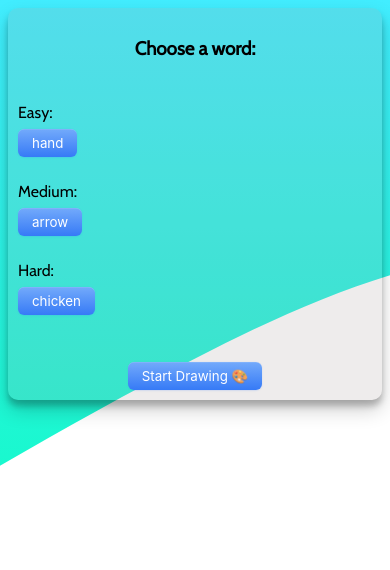
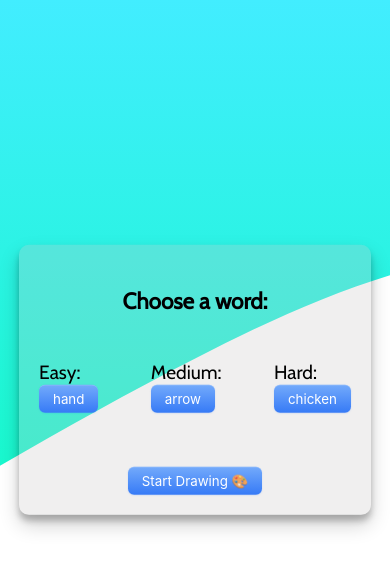
Before and after one commit to AmitFikler/drawing-now, a React (Create React App) app in the folder client/: page /choose in a window 390 px wide. Shown: the top 570 px of the page. Built offline with nearby package versions, Linux system fonts and the light colour scheme; no server answers.

Commit message:
🖌️ Styling whole app

```diff
--- a/client/src/components/CanvasComp.jsx
+++ b/client/src/components/CanvasComp.jsx
@@ -1,8 +1,10 @@
 import { useRef, useState } from 'react';
 import { Stage, Layer, Line } from 'react-konva';
 
-function CanvasComp({ color, socket }) {
+function CanvasComp({ socket }) {
   const [lines, setLines] = useState([]);
+  const [color, setColor] = useState('black');
+
   const isDrawing = useRef(false);
   const stageRef = useRef(null);
 
@@ -41,7 +43,15 @@ function CanvasComp({ color, socket }) {
   //   navigate('/waitingRoom');
   // });
   return (
-    <div>
+    <div className='canvas-div'>
+      <span className='input-span'>
+        Change your color:{' '}
+        <input
+          className='inputColor'
+          type={'color'}
+          onChange={(e) => setColor(e.target.value)}
+        />
+      </span>
       <Stage
         ref={stageRef}
         className='canvas-stage'
--- a/client/src/components/Draw.jsx
+++ b/client/src/components/Draw.jsx
@@ -1,15 +1,12 @@
-import { useState } from 'react';
 import CanvasComp from './CanvasComp';
 import '../style/draw.css';
 
 function Draw({ word, socket }) {
-  const [color, setColor] = useState('black');
   return (
-    <>
+    <div className='draw-page'>
       <h2 className='draw-it'>Draw it: {word.word}</h2>
-      <input type={'color'} onChange={(e) => setColor(e.target.value)} />
-      <CanvasComp color={color} socket={socket} />
-    </>
+      <CanvasComp socket={socket} />
+    </div>
   );
 }
 
--- a/client/src/components/WaitingRoom.jsx
+++ b/client/src/components/WaitingRoom.jsx
@@ -1,11 +1,13 @@
+import '../style/waitingRoom.css';
+import loader from '../style/loader.svg';
+
 function WaitingRoom({ score }) {
   return (
-    <>
-      <div className='waiting-room'>
-        <h1>Waiting for the other player to finish drawing</h1>
-        <h2>Your score is: {score}</h2>
-      </div>
-    </>
+    <div className='waiting-room'>
+      <h1>Waiting for the other player to finish drawing</h1>
+      <img src={loader} alt='loader' />
+      <h2>Your score is: {score}</h2>
+    </div>
   );
 }
 
--- a/client/src/style/App.css
+++ b/client/src/style/App.css
@@ -22,7 +22,7 @@ button {
   font-family: -apple-system, BlinkMacSystemFont, 'Roboto', sans-serif;
   border-radius: 6px;
   border: none;
-
+  cursor: pointer;
   color: #fff;
   background: linear-gradient(180deg, #73aafb 0%, #367AF6 100%);
    background-origin: border-box;
@@ -32,6 +32,10 @@ button {
   touch-action: manipulation;
 }
 
+button:hover {
+  background: linear-gradient(180deg, #85b5fc 0%, #1261f5 100%);
+}
+
 button:focus {
   box-shadow: inset 0px 0.8px 0px -0.25px rgba(255, 255, 255, 0.2), 0px 0.5px 1.5px rgba(54, 122, 246, 0.25), 0px 0px 0px 3.5px rgba(58, 108, 217, 0.5);
   outline: 0;
--- a/client/src/style/choose.css
+++ b/client/src/style/choose.css
@@ -1,5 +1,5 @@
 .choose-word {
-    padding: 10px;
+    padding: 20px;
     display: flex;
     flex-direction: column;
     align-content: center;
@@ -7,16 +7,28 @@
     align-items: center;
     box-shadow: rgba(0, 0, 0, 0.19) 0px 10px 20px, rgba(0, 0, 0, 0.23) 0px 6px 6px;
     border-radius: 10px;
-    background-color: rgba(160, 154, 154, 0.186);
+    background-color: rgba(197, 193, 193, 0.265);
+    position: absolute;
+    font-size: larger;
+    top: 45%;
+    left: 50%;
+    width: 30%;
+    transform: translate(-50%, -50%);
+}
+@media only screen and (max-width: 600px) {
+    .choose-word {
+        width: 80%;
+    }
 }
 
 
 
 .levels {
     display: flex;
-    flex-direction: column;
+    flex-direction: row;
     width: 100%;
     align-content: center;
+    justify-content: space-between;
 }
 
 .level {
--- a/client/src/style/draw.css
+++ b/client/src/style/draw.css
@@ -15,3 +15,26 @@
     justify-content: space-evenly;
     align-items: center;
 }
+
+.inputColor {
+    border-radius: 50%;
+    width: 25px;
+    height: 25px;
+    border: none;
+    border-color: transparent
+}
+
+.canvas-div {
+    text-align: center;
+}
+
+.input-span {
+    margin: 20px;
+}
+
+.draw-page {
+    top: 45%;
+    left: 50%;
+    transform: translate(-50%, -50%);
+    position: absolute;
+}
--- /dev/null
+++ b/client/src/style/waitingRoom.css
@@ -0,0 +1,11 @@
+.waiting-room {
+    text-align: center;
+    position: absolute;
+    top: 45%;
+    left: 50%;
+    transform: translate(-50%, -50%);
+    border: 1px solid;
+    padding: 5%;
+    box-shadow: rgba(0, 0, 0, 0.19) 0px 10px 20px, rgba(0, 0, 0, 0.23) 0px 6px 6px;
+    background-color: rgba(147, 204, 253, 0.582);
+}
--- a/client/src/style/welcome.css
+++ b/client/src/style/welcome.css
@@ -6,6 +6,11 @@
     justify-content: space-evenly;
     align-items: center;
     box-shadow: rgba(0, 0, 0, 0.19) 0px 10px 20px, rgba(0, 0, 0, 0.23) 0px 6px 6px;
-    border-radius: 10px;
+    border-radius: 20px;
     background-color: rgba(160, 154, 154, 0.186);
+    position: absolute;
+    top: 45%;
+    left: 50%;
+    transform: translate(-50%, -50%);
+
 }
```
Also changed, not shown: client/src/style/loader.svg (added).
